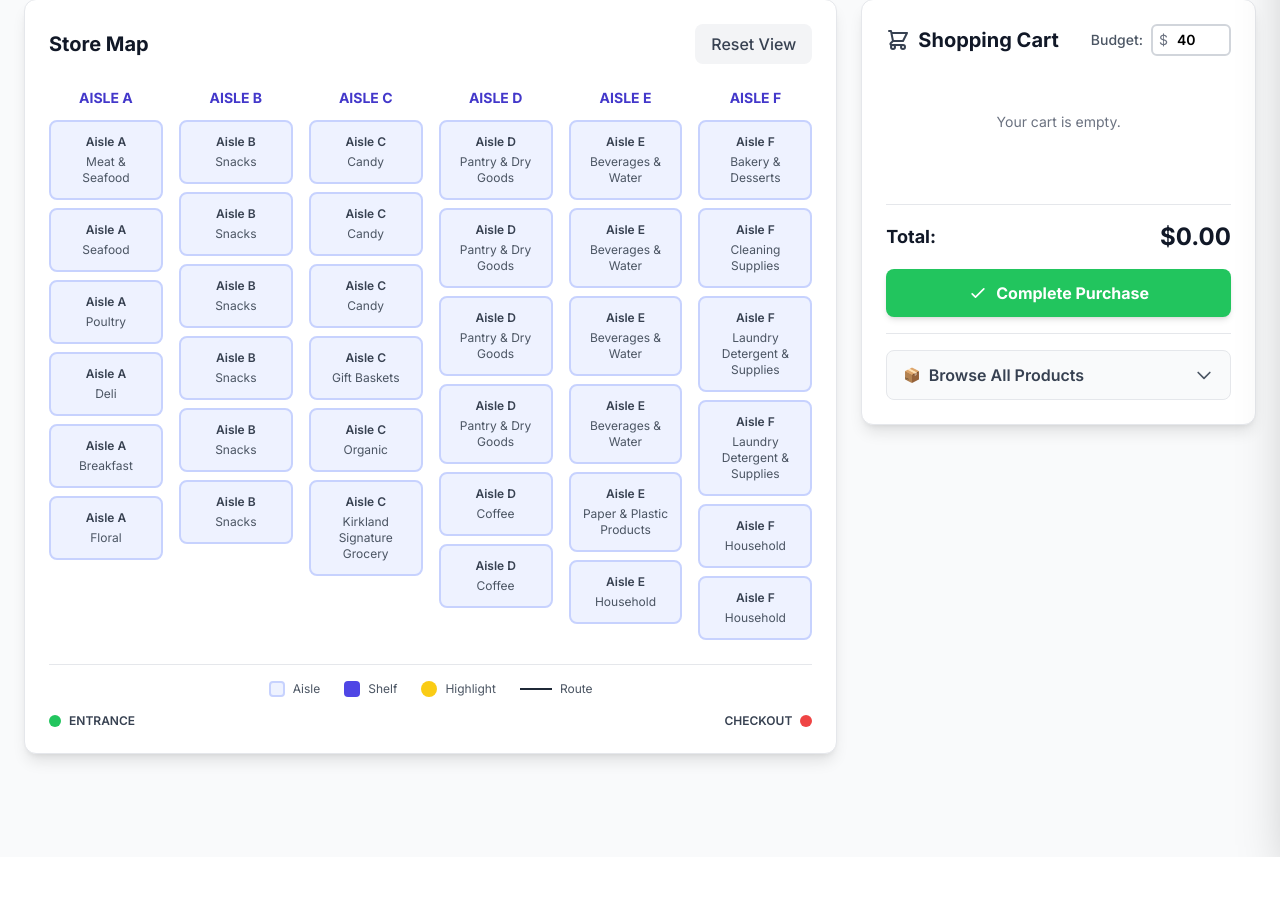
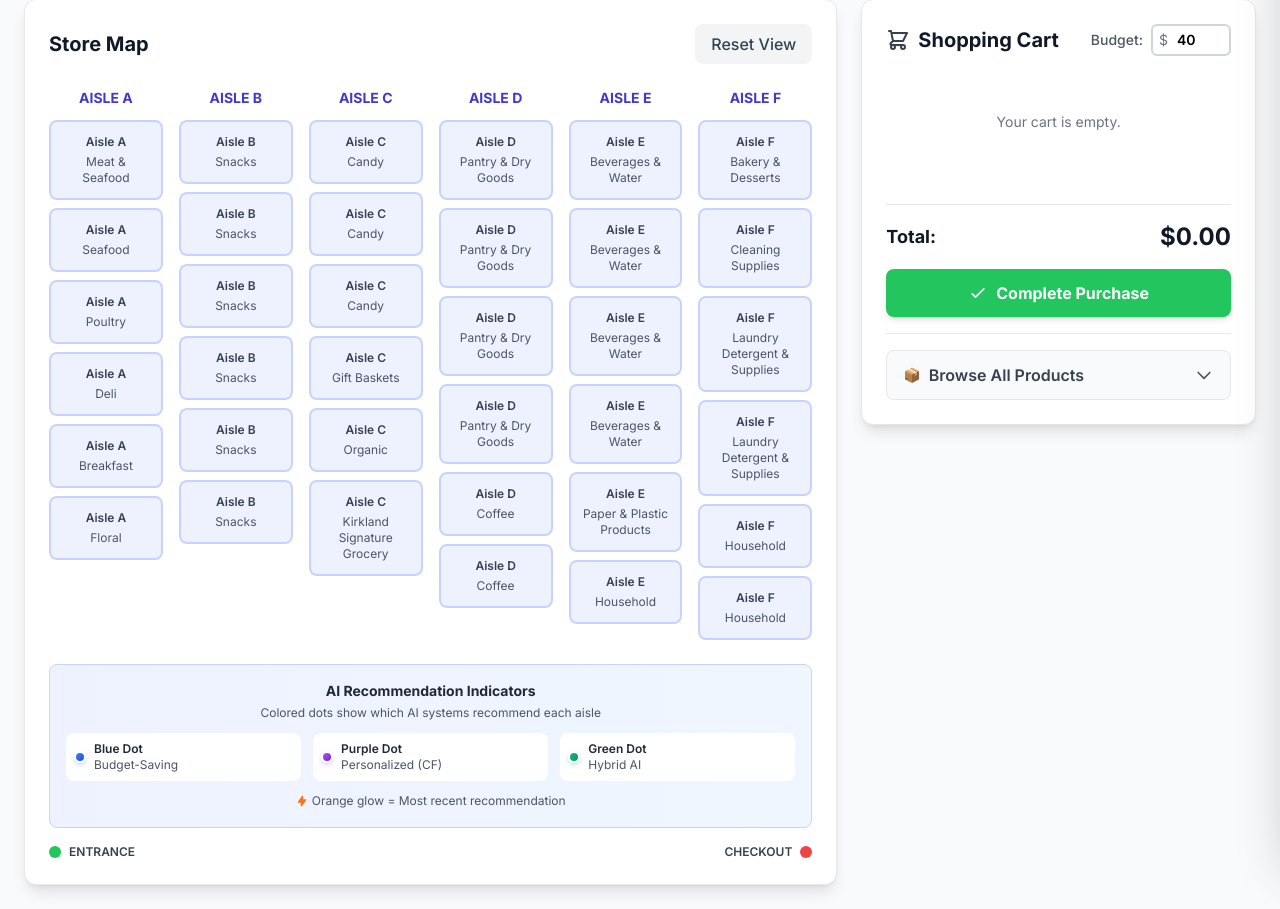
Before and after one commit to endruchiu/ai-super-market, a Flask app: page / in a window 1280 px wide. Shown: the part 110-1019 px from the top of the page. Before the commit the page ends 967 px from the top, so only its background shows below. Run offline with Flask 3, Linux system fonts and the light colour scheme; data that the repository does not hold is empty; parts of the project's set-up code (start-up, migrations or seed data) failed here and were passed over; some libraries are stand-ins or nearby versions.

Commit message:
Add a visual legend to explain map dot colors
Updates replit.md with a new legend description and modifies templates/index.html to include an interactive AI recommendation legend with gradient-styled dots and explanations for blue, purple, and green dots.

Replit-Commit-Author: Agent
Replit-Commit-Session-Id: 285ebb09-6fb7-4ad3-9160-fcce70d333c4
Replit-Commit-Checkpoint-Type: full_checkpoint
Replit-Commit-Screenshot-Url: https://storage.googleapis.com/screenshot-production-us-central1/8cb6f115-3b82-4b1b-8c06-a2c76f9d89b3/285ebb09-6fb7-4ad3-9160-fcce70d333c4/dhxPRv5

```diff
--- a/templates/index.html
+++ b/templates/index.html
@@ -294,23 +294,45 @@
 
           </div>
 
-          <!-- Legend -->
-          <div class="flex items-center justify-center space-x-6 text-xs text-gray-600 border-t pt-4">
-            <div class="flex items-center space-x-2">
-              <div class="w-4 h-4 bg-indigo-50 border-2 border-indigo-200 rounded"></div>
-              <span>Aisle</span>
+          <!-- AI Recommendation Legend -->
+          <div class="bg-gradient-to-r from-indigo-50 to-blue-50 rounded-lg p-4 border border-indigo-200">
+            <div class="text-center mb-3">
+              <h3 class="text-sm font-bold text-gray-800">AI Recommendation Indicators</h3>
+              <p class="text-xs text-gray-600 mt-1">Colored dots show which AI systems recommend each aisle</p>
             </div>
-            <div class="flex items-center space-x-2">
-              <div class="w-4 h-4 bg-indigo-600 rounded"></div>
-              <span>Shelf</span>
+            <div class="grid grid-cols-1 md:grid-cols-3 gap-3">
+              <!-- Blue Dot - Budget-Saving -->
+              <div class="flex items-center space-x-2 bg-white rounded-lg p-2">
+                <div class="w-3 h-3 rounded-full flex-shrink-0" style="background: linear-gradient(135deg, #3b82f6 0%, #1d4ed8 100%); border: 2px solid white; box-shadow: 0 2px 4px rgba(59, 130, 246, 0.3);"></div>
+                <div class="flex-1">
+                  <div class="text-xs font-semibold text-gray-800">Blue Dot</div>
+                  <div class="text-xs text-gray-600">Budget-Saving</div>
+                </div>
+              </div>
+              <!-- Purple Dot - Personalized (CF) -->
+              <div class="flex items-center space-x-2 bg-white rounded-lg p-2">
+                <div class="w-3 h-3 rounded-full flex-shrink-0" style="background: linear-gradient(135deg, #a855f7 0%, #7e22ce 100%); border: 2px solid white; box-shadow: 0 2px 4px rgba(168, 85, 247, 0.3);"></div>
+                <div class="flex-1">
+                  <div class="text-xs font-semibold text-gray-800">Purple Dot</div>
+                  <div class="text-xs text-gray-600">Personalized (CF)</div>
+                </div>
+              </div>
+              <!-- Green Dot - Hybrid AI -->
+              <div class="flex items-center space-x-2 bg-white rounded-lg p-2">
+                <div class="w-3 h-3 rounded-full flex-shrink-0" style="background: linear-gradient(135deg, #10b981 0%, #059669 100%); border: 2px solid white; box-shadow: 0 2px 4px rgba(16, 185, 129, 0.3);"></div>
+                <div class="flex-1">
+                  <div class="text-xs font-semibold text-gray-800">Green Dot</div>
+                  <div class="text-xs text-gray-600">Hybrid AI</div>
+                </div>
+              </div>
             </div>
-            <div class="flex items-center space-x-2">
-              <div class="w-4 h-4 bg-yellow-400 rounded-full"></div>
-              <span>Highlight</span>
-            </div>
-            <div class="flex items-center space-x-2">
-              <div class="w-8 h-0.5 bg-gray-800"></div>
-              <span>Route</span>
+            <div class="text-center mt-3 text-xs text-gray-600">
+              <span class="inline-flex items-center">
+                <svg class="w-3 h-3 mr-1 text-orange-500" fill="currentColor" viewBox="0 0 20 20">
+                  <path fill-rule="evenodd" d="M11.3 1.046A1 1 0 0112 2v5h4a1 1 0 01.82 1.573l-7 10A1 1 0 018 18v-5H4a1 1 0 01-.82-1.573l7-10a1 1 0 011.12-.38z" clip-rule="evenodd"/>
+                </svg>
+                Orange glow = Most recent recommendation
+              </span>
             </div>
           </div>
 
```
Also changed, not shown: replit.md (+1 -0 lines), 1 other file.
